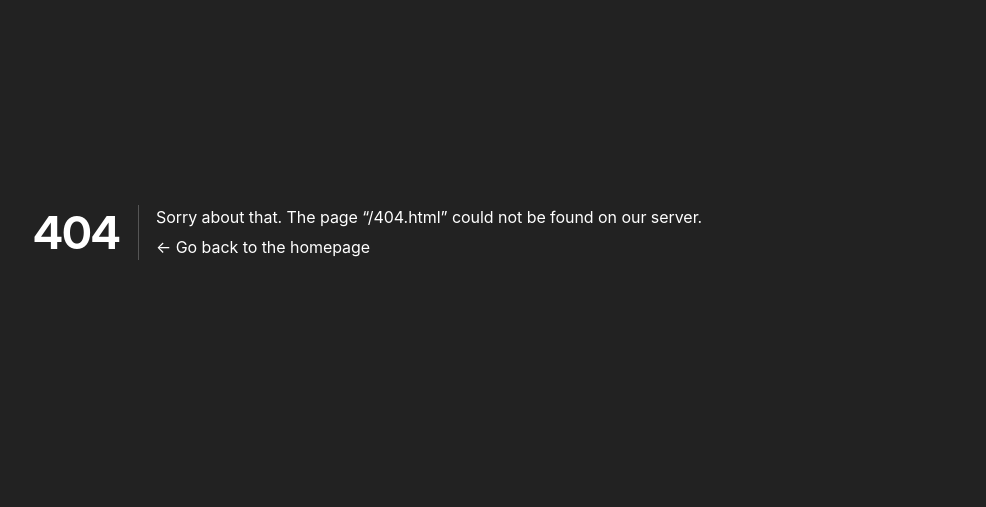
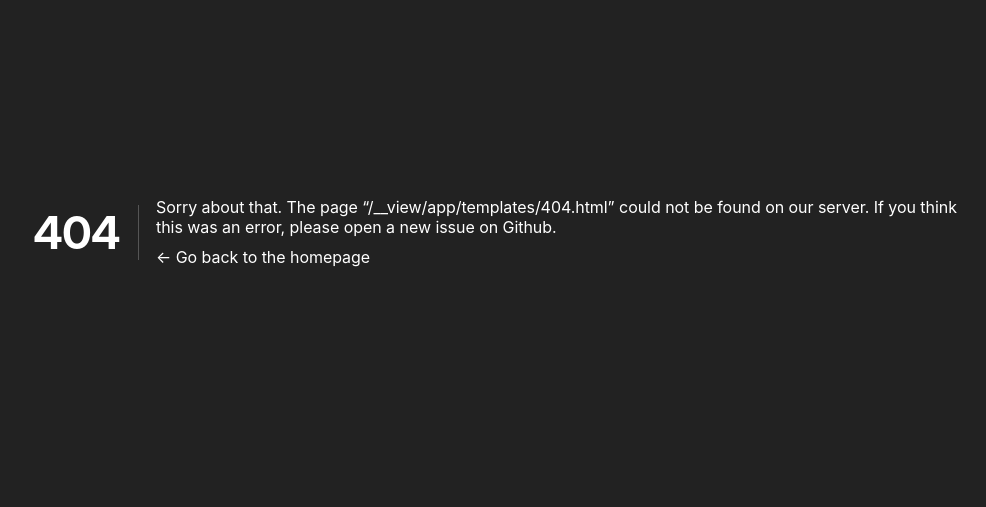
Before and after one commit to ThomasRettig/Kromatic, a Flask app: template app/templates/404.html in a window 1280 px wide. Shown: the part 168-675 px from the top of the page, without its empty margins (294-1280 px from the left). Run offline with Flask 2, Linux system fonts and the light colour scheme; the template is opened without the code that fills it, so the values that code supplies are empty; some web fonts are replaced.

Commit message:
Update stuff

```diff
--- a/app/main.py
+++ b/app/main.py
@@ -1,9 +1,10 @@
 from flask import Flask, render_template, request
 import requests, time
-import os
-from urllib.parse import urlparse
+import random
 
 app = Flask(__name__)
+
+colours = ["red", "green", "blue"]
 
 @app.route("/")
 def index():
@@ -12,34 +13,28 @@
 @app.route("/", methods=["POST"])
 def get_value():
     url = request.form["url"]
-    path = urlparse(url).path
-    ext = os.path.splitext(path)[1]
-    # validate the URL
-    if ext != "png" or "jpg" or "jpeg":
-        print("Bad URL")
-        return render_template("500.html"), 500
-    else:
-        print(url)
-        r = requests.post(
-            "https://api.deepai.org/api/colorizer",
-            data={"image": {url}},
-            headers={"api-key": "7e7a76a4-3e3c-4176-8a42-a77a7fbf349c"},
-        )
-        print("Reached!")
+    print(url)
+    r = requests.post(
+        "https://api.deepai.org/api/colorizer",
+        data={"image": {url}},
+        headers={"api-key": "7e7a76a4-3e3c-4176-8a42-a77a7fbf349c"},
+    )
+    print("Reached!")
 
-        time.sleep(10)
-        data = r.json()
-        print(data)
-        print(data["output_url"])
-        return render_template("io.html", org=url, data=data["output_url"])
+    time.sleep(10)
+    data = r.json()
+    print(data)
+    print(data["output_url"])
+    return render_template("io.html", org=url, data=data["output_url"])
 
 
 # Handle 404 errors
 @app.errorhandler(404)
 def not_found(e):
-    return render_template("404.html"), 404
+    colourValue = random.choice(colours)
+    return render_template("404.html", colour=colourValue), 404
 
-# Handle 404 errors
+# Handle 500 errors
 @app.errorhandler(500)
 def server_error(e):
     return render_template("500.html"), 500
--- a/app/static/css/style.css
+++ b/app/static/css/style.css
@@ -86,13 +86,13 @@
 
 a {
   align-items: center;
-  color: inherit;
-  font-variation-settings: "wght" 600;
+  font-variation-settings: "wght" 500;
   text-decoration: none;
 }
 
 a:hover {
   opacity: 0.8;
+  text-decoration: underline;
 }
 
 svg {
@@ -166,12 +166,47 @@
   text-align: left;
 }
 
+/* ==========================================================================
+   Attribute selectors
+   ========================================================================== */
+
+/* red*/
+
+[data-color="red"] {
+  background-color: hsl(20deg 40% 30%);
+}
+
+[data-color="red"] p, [data-color="red"] p > span {
+  color: hsl(20deg 40% 85%);
+}
+
+/* blue */
+
+[data-color="blue"] {
+  background-color: hsl(208deg 40% 20%);
+}
+
+[data-color="blue"] p, [data-color="blue"] p > span {
+  color: hsl(208deg 40% 85%);
+}
+
+/* green */
+
+[data-color="green"] {
+  background-color: hsl(122deg 68% 9%);
+}
+
+[data-color="green"] p, [data-color="green"] p > span {
+  color: hsl(122deg 40% 90%);
+}
+
 /* a modest smattering of utility classes */
 
 .faux-link {
   all: unset;
   cursor: pointer;
   font-variation-settings: "wght" 650;
+  text-decoration: none;
   margin-top: 5px;
 }
 
--- a/app/templates/404.html
+++ b/app/templates/404.html
@@ -28,11 +28,11 @@
       </style>
       <link rel="stylesheet" href="/static/css/style.css">
   </head>
-  <body class="grid-one-two error-page">
+  <body class="grid-one-two error-page" data-color="{{ colour }}">
     <h1 class="big">404</h1>
 
     <div>
-      <p>Sorry about that. <span id="pageName"></span></p>
+      <p>Sorry about that. <span id="pageName"></span> If you think this was an error, please <a href="https://github.com/ThomasRettig/Kromatic/issues/new" target="_blank">open a new issue on Github.</p>
       <p class="mt-10"><a href="..">← Go back to the homepage</a></p>
     </div>
 
@@ -43,9 +43,8 @@
     <!--Javascript-->
     <script>
       let path = window.location.pathname;
-      let page = path.split("/").pop();
 
-      document.getElementById("pageName").innerText = `The page “/${page}” could not be found on our server.`;
+      document.getElementById("pageName").innerText = `The page “${path}” could not be found on our server.`;
     </script>
   </body>
 </html>
```
